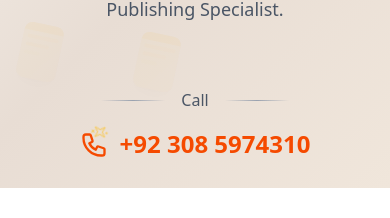
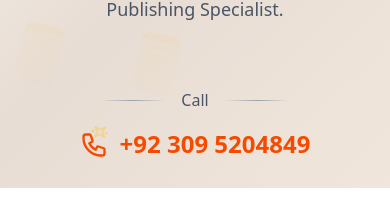
Before and after one commit to SheharyarDaym/Book_Craft, a React (Vite) app in the folder Front-app/: page / in a window 390 px wide. Shown: the part 1197-1415 px from the top of the page. Built offline with nearby package versions, Linux system fonts and the light colour scheme.

Commit message:
phone number changed in home page

```diff
--- a/Front-app/Pages/HomePage.jsx
+++ b/Front-app/Pages/HomePage.jsx
@@ -2398,7 +2398,7 @@ const HomePage = () => {
                   />
                 </svg>
                 <span className="border-b-2 border-transparent group-hover:border-orange-600 transition-colors duration-300">
-                  +92 308 5974310
+                  +92 309 5204849
                 </span>
               </a>
             </div>
```
